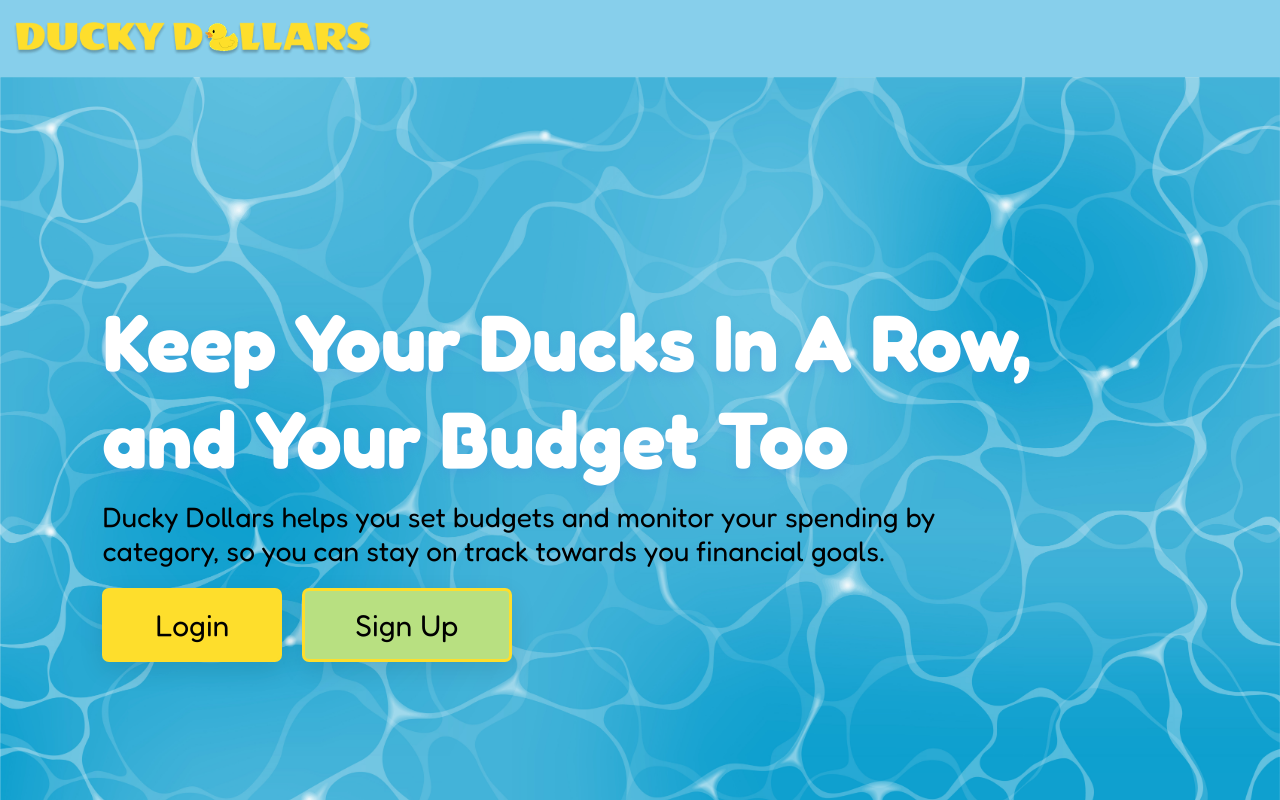
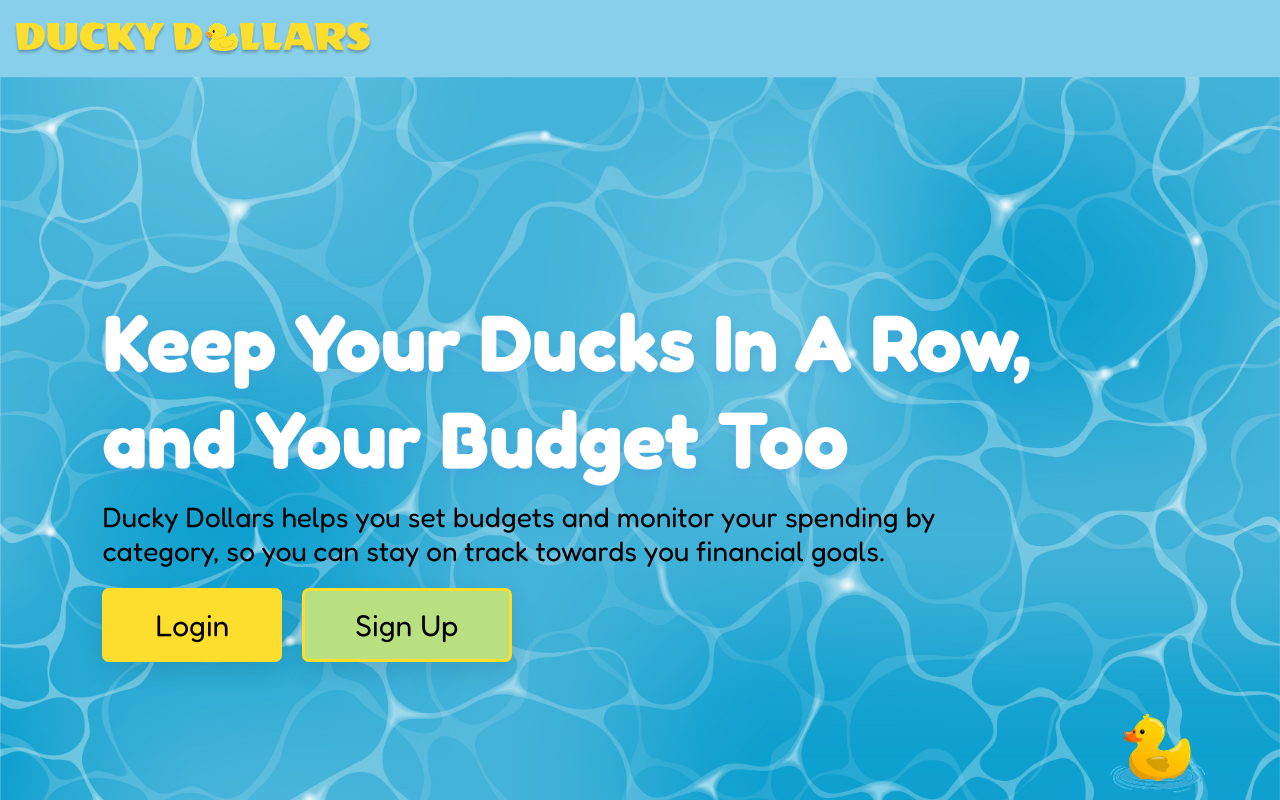
Before and after one commit to wongbernice/MERN-Stack-Project-Group-14, a React (Vite) app in the folder frontend/: page / in a window 1280 px wide. Shown: the top 800 px of the page. Built offline with nearby package versions, Linux system fonts and the light colour scheme; a web font is replaced by a local one.

Commit message:
finished index/landing page -trevi

```diff
--- a/frontend/src/pages/Index/IndexPage.css
+++ b/frontend/src/pages/Index/IndexPage.css
@@ -67,3 +67,19 @@
     border: #e1c731 solid 3px;
     background-color: #a4c774;
 }
+
+#duckImgIndex {
+    position: absolute;
+    bottom: 0.1%;
+    right: 5%;
+    width: 120px;
+    height: auto;
+    animation: floatI 3s ease-in-out infinite;
+    z-index: 10;
+}
+
+@keyframes floatI {
+    0% { transform: translateY(0px); }
+    50% { transform: translateY(-10px); }
+    100% { transform: translateY(0px); }
+}
```
